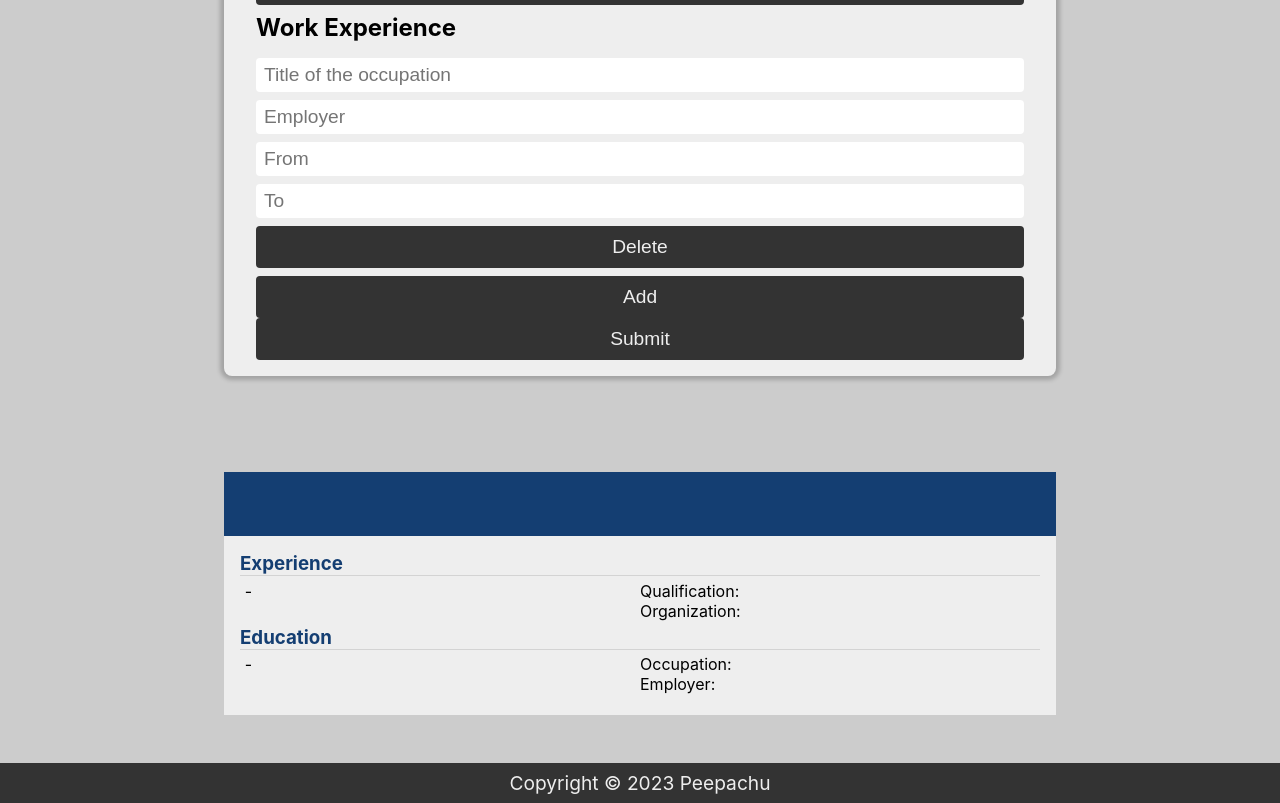
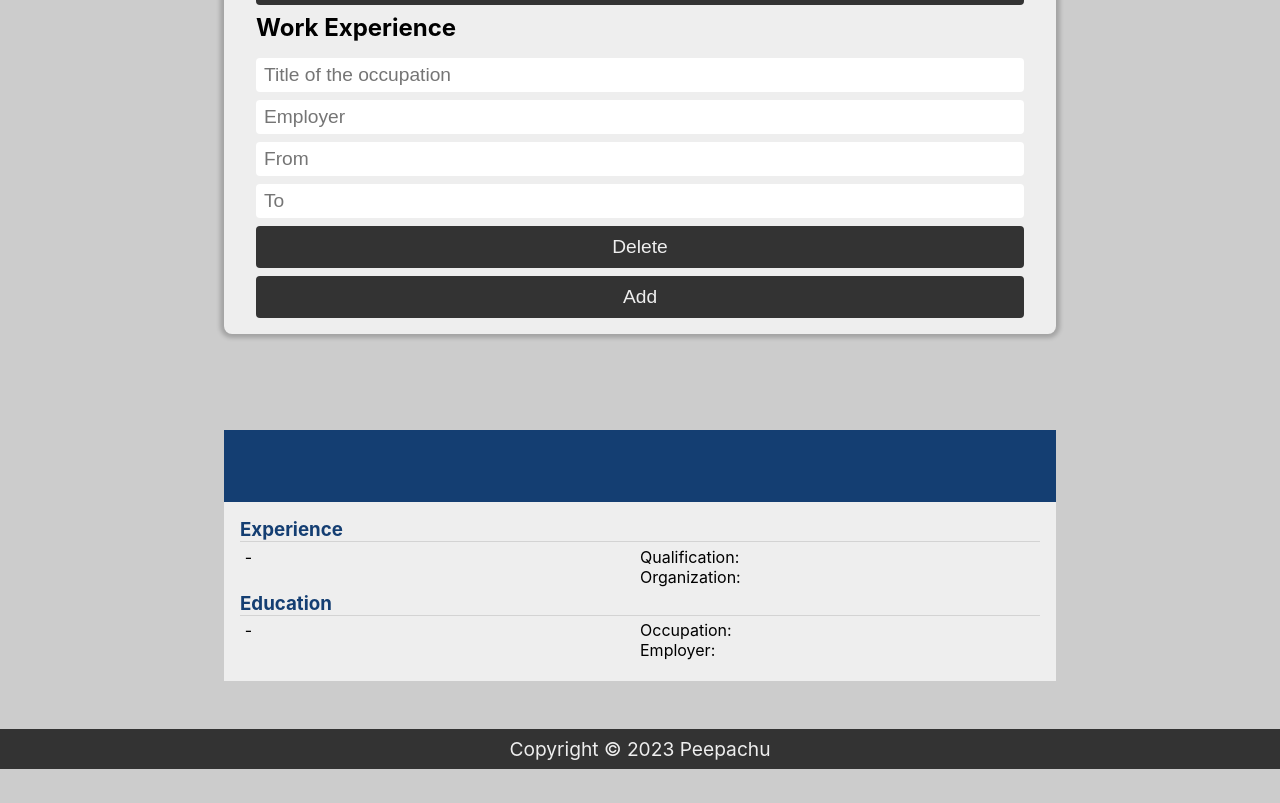
Before and after one commit to Peepachuu/cv-project, a React (Create React App) app: page / in a window 1280 px wide. Shown: the part 661-1464 px from the top of the page. After the commit the page ends 1430 px from the top, so only its background shows below. Built offline with nearby package versions, Linux system fonts and the light colour scheme; the HTML template or start-up script is replaced by a standard one.

Commit message:
Make final style changes

```diff
--- a/src/App.js
+++ b/src/App.js
@@ -130,7 +130,6 @@ class App extends Component {
                         canAddDel={true}
                     >
                     </InfoSection>
-                    <button>Submit</button>
                 </form>
                 </div>
                 <div className="container">
--- a/src/components/CVPreview.js
+++ b/src/components/CVPreview.js
@@ -6,7 +6,13 @@ class CVPreview extends Component {
         const {personalInfo, educationInfo, experienceInfo} = this.props;
         return (
             <section className="Preview">
-                <h2>{personalInfo.data[0].value} {personalInfo.data[1].value}</h2>
+                <section className="personal">
+                    <h2>{personalInfo.data[0].value} {personalInfo.data[1].value}</h2>
+                    <div>
+                        <div>{personalInfo.data[2].value}</div>
+                        <div>{personalInfo.data[3].value}</div>
+                    </div>
+                </section>
                 <section className="main">
                     <section>
                         <h3>Experience</h3>
--- a/src/styles/styles.css
+++ b/src/styles/styles.css
@@ -82,11 +82,19 @@ button:hover {
 }
 
 .Preview h2 {
+    font-size: 2.5rem;
+    padding: 4px;
+    min-height: 3rem;
+}
+
+.personal {
+    color: var(--main-background-color);
     background-color: var(--pop-color);
-    color: var(--main-background-color);
-    font-size: 2.5rem;
+    display: flex;
+    justify-content: space-between;
+    align-items: center;
     padding: 8px;
-    min-height: 3rem;
+    font-size: 1.2rem;
 }
 
 .Preview h3 {
```
